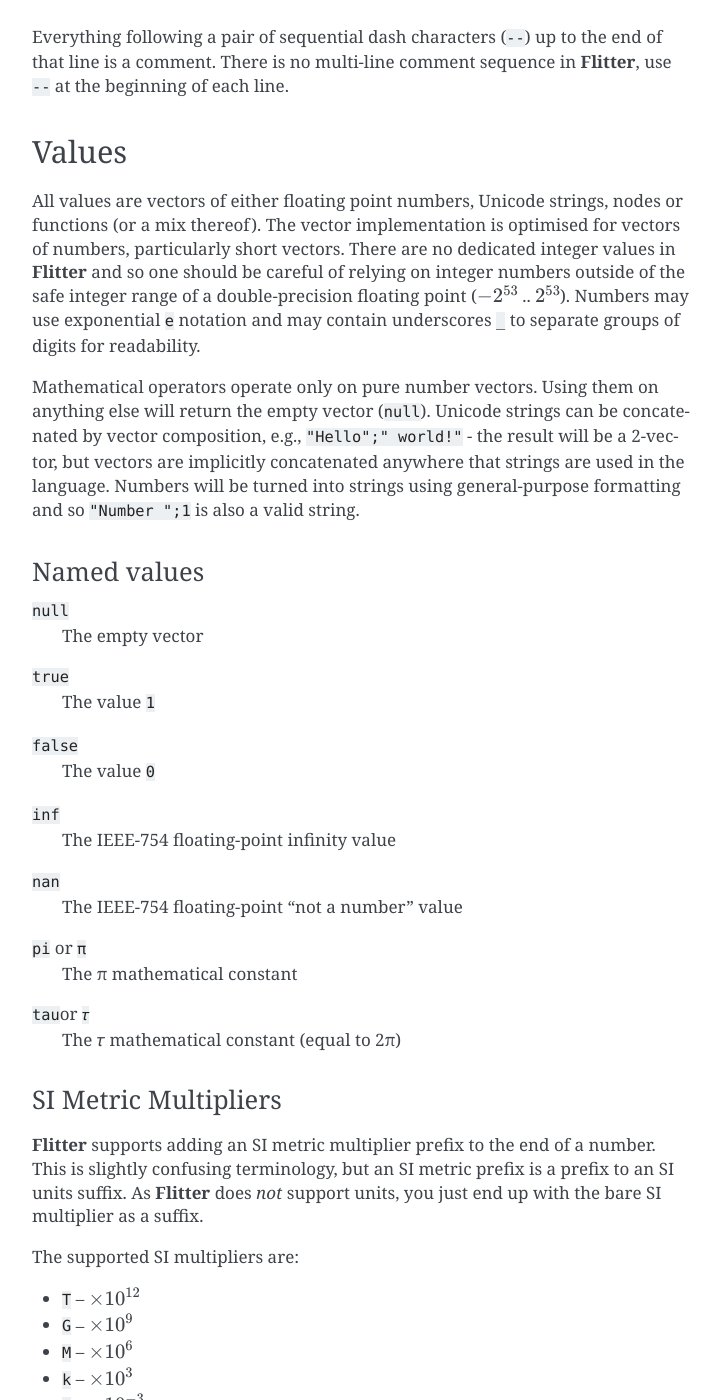
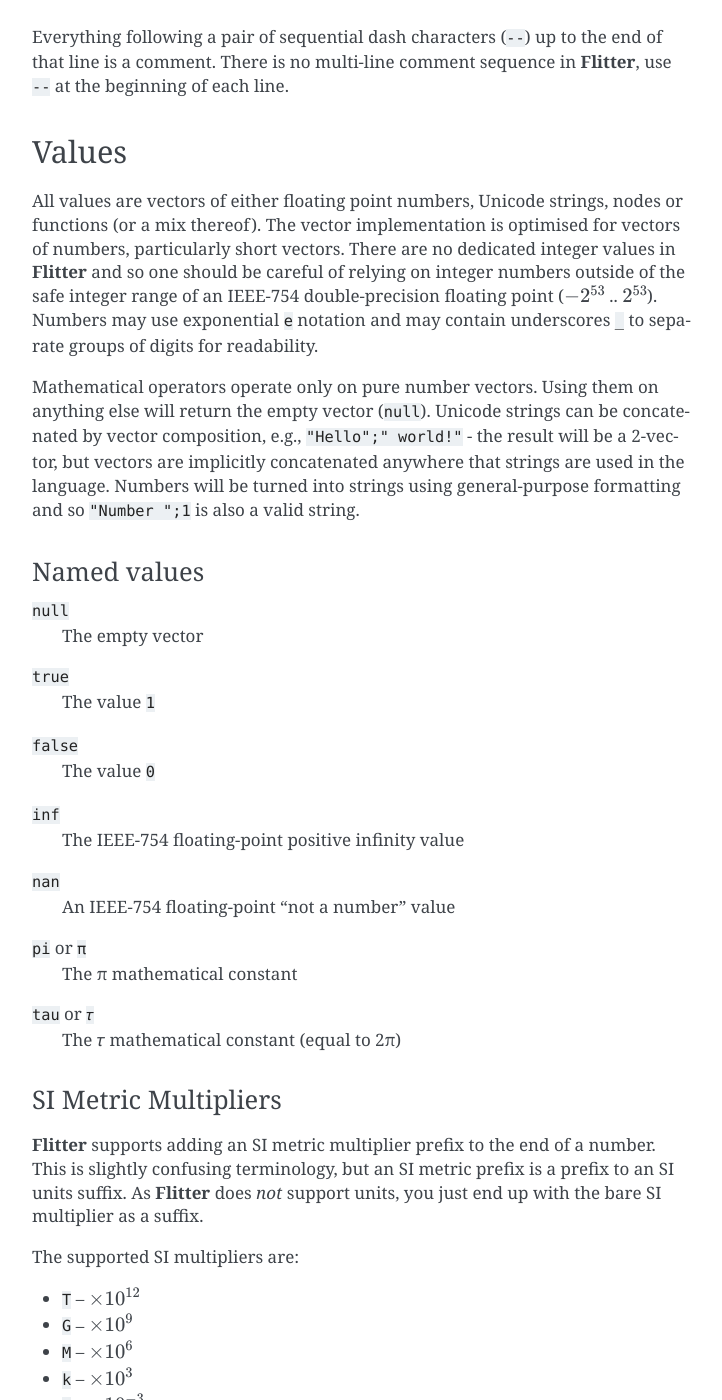
Before and after one commit to jonathanhogg/flitter, a Sphinx documentation site: the page built from docs/language.md, in a window 1280 px wide and 1400 px high, scrolled down 2673 px. Shown: the whole window, without its empty margins (388-1110 px from the left). Built offline with Sphinx 7.4.7, drawn with Linux system fonts in a browser that asks for light colours.

Commit message:
Small docs language precision fixes

```diff
--- a/docs/language.md
+++ b/docs/language.md
@@ -124,7 +124,7 @@
 or functions (or a mix thereof). The vector implementation is optimised for
 vectors of numbers, particularly short vectors. There are no dedicated integer
 values in **Flitter** and so one should be careful of relying on integer numbers
-outside of the safe integer range of a double-precision floating point
+outside of the safe integer range of an IEEE-754 double-precision floating point
 ($-2^{53}$ .. $2^{53}$). Numbers may use exponential `e` notation and may
 contain underscores `_` to separate groups of digits for readability.
 
@@ -147,15 +147,15 @@
 : The value `0`
 
 `inf`
-: The IEEE-754 floating-point infinity value
+: The IEEE-754 floating-point positive infinity value
 
 `nan`
-: The IEEE-754 floating-point "not a number" value
+: An IEEE-754 floating-point "not a number" value
 
 `pi` or `π`
 : The π mathematical constant
 
-`tau`or `𝜏`
+`tau` or `𝜏`
 : The 𝜏 mathematical constant (equal to 2π)
 
 ### SI Metric Multipliers ###
```
